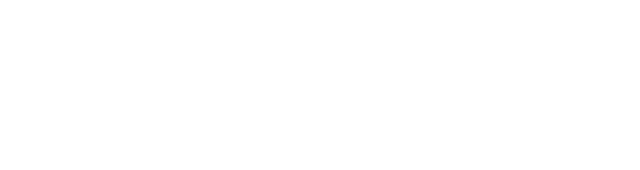
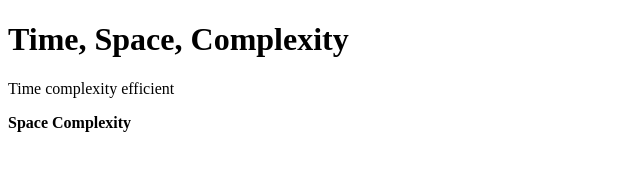
Before and after one commit to acciojob/time-and-space-complexity-manishpatel28598, a website: page main.html in a window 1280 px wide. Shown: the whole page, without its empty margins (0-640 px from the left). Drawn offline with Linux system fonts and the light colour scheme.

Commit message:
created a submission

```diff
--- a/main.html
+++ b/main.html
@@ -8,6 +8,9 @@
 
 <body>
 	<!-- the entire body must be written by student -->
+	<h1>Time, Space, Complexity</h1>
+	<p>Time complexity efficient</p>
+	<p><b>Space Complexity</b></p>
     <script type="text/javascript" src="./script.js">
 </script>
 
```
